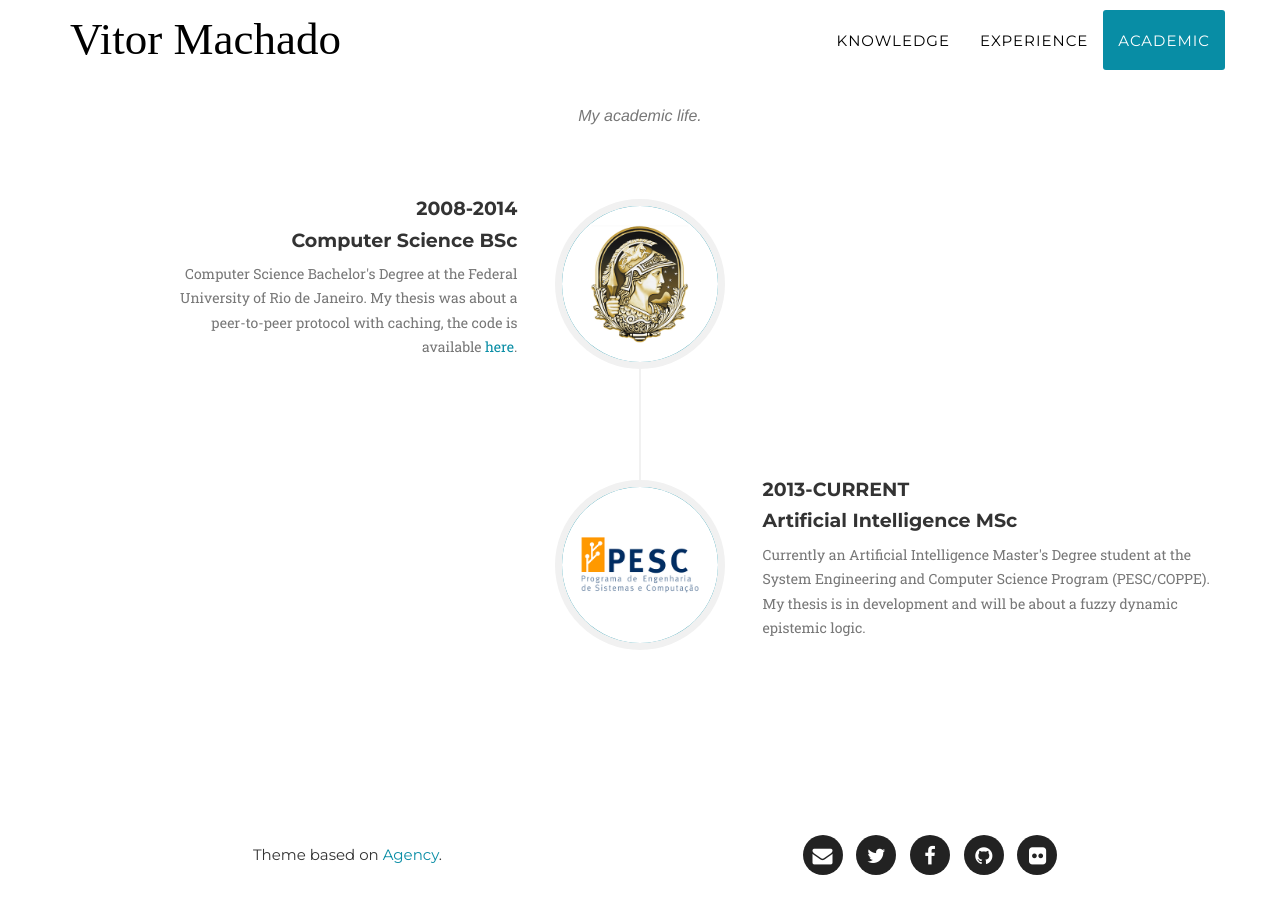
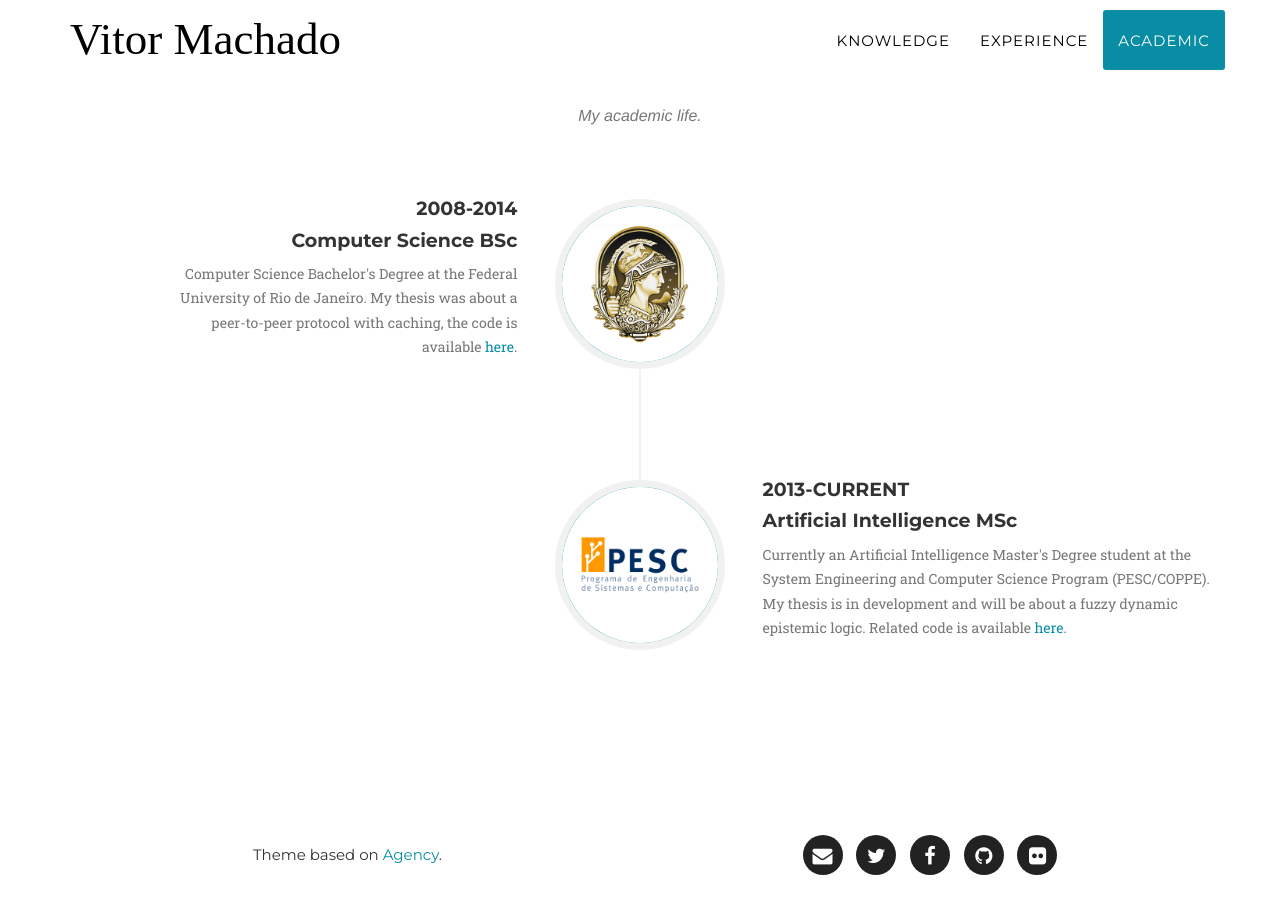
Before and after one commit to vittau/vittau.github.io, a Jekyll site: the page built from index.html, in a window 1280 px wide and 900 px high, scrolled down 2630 px. Built offline with Jekyll 4.4.1, drawn with Linux system fonts in a browser that asks for light colours; some web fonts are replaced.

Commit message:
Added PPAL code link.
Added PPAL code link.

```diff
--- a/_includes/academic.html
+++ b/_includes/academic.html
@@ -34,7 +34,7 @@
                                     <h4 class="subheading">Artificial Intelligence MSc</h4>
                                 </div>
                                 <div class="timeline-body">
-                                    <p class="text-muted">Currently an Artificial Intelligence Master's Degree student at the System Engineering and Computer Science Program (PESC/COPPE). My thesis is in development and will be about a fuzzy dynamic epistemic logic.</p>
+                                    <p class="text-muted">Currently an Artificial Intelligence Master's Degree student at the System Engineering and Computer Science Program (PESC/COPPE). My thesis is in development and will be about a fuzzy dynamic epistemic logic. Related code is available <a href="https://github.com/vittau/PPAL">here</a>.</p>
                                 </div>
                             </div>
                         </li>
```
